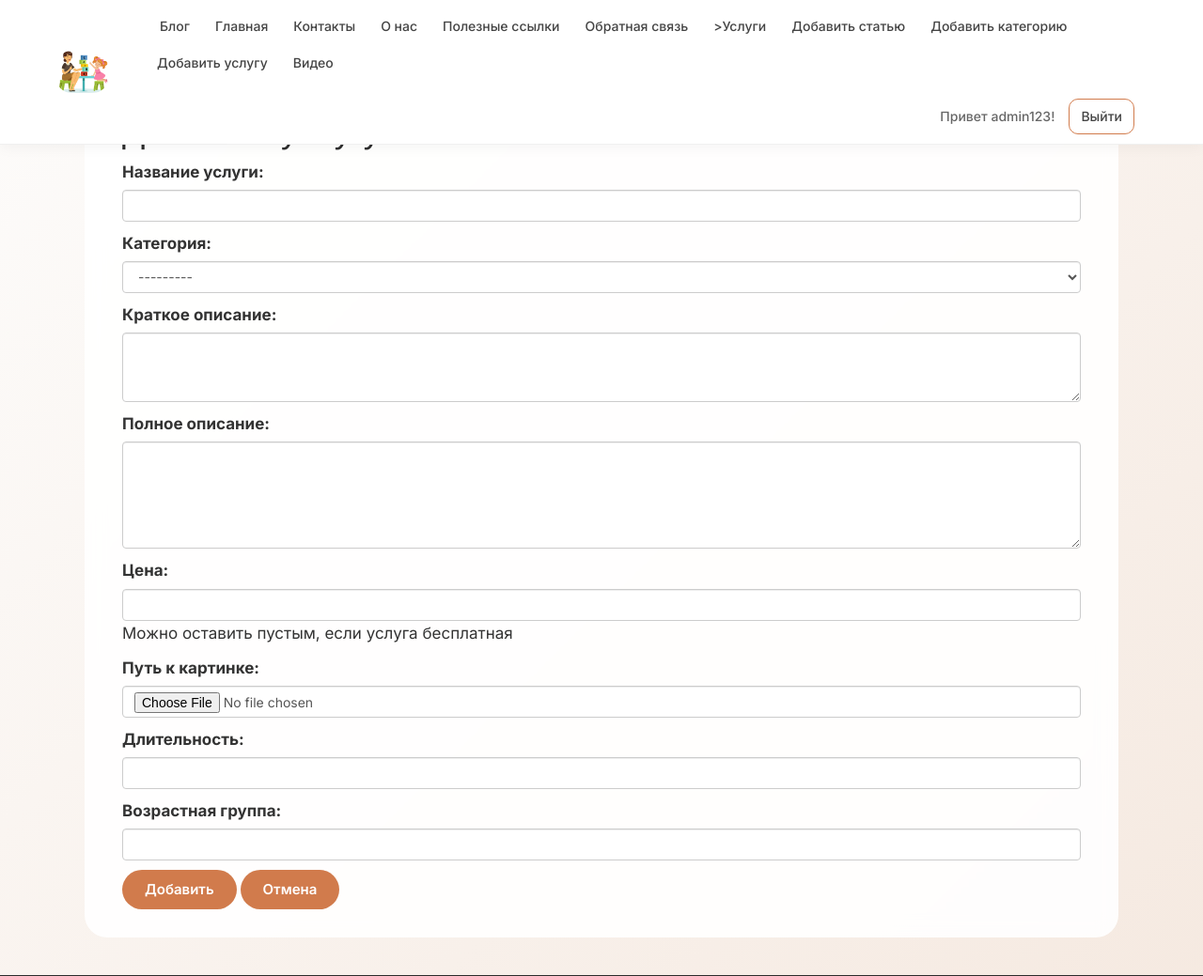
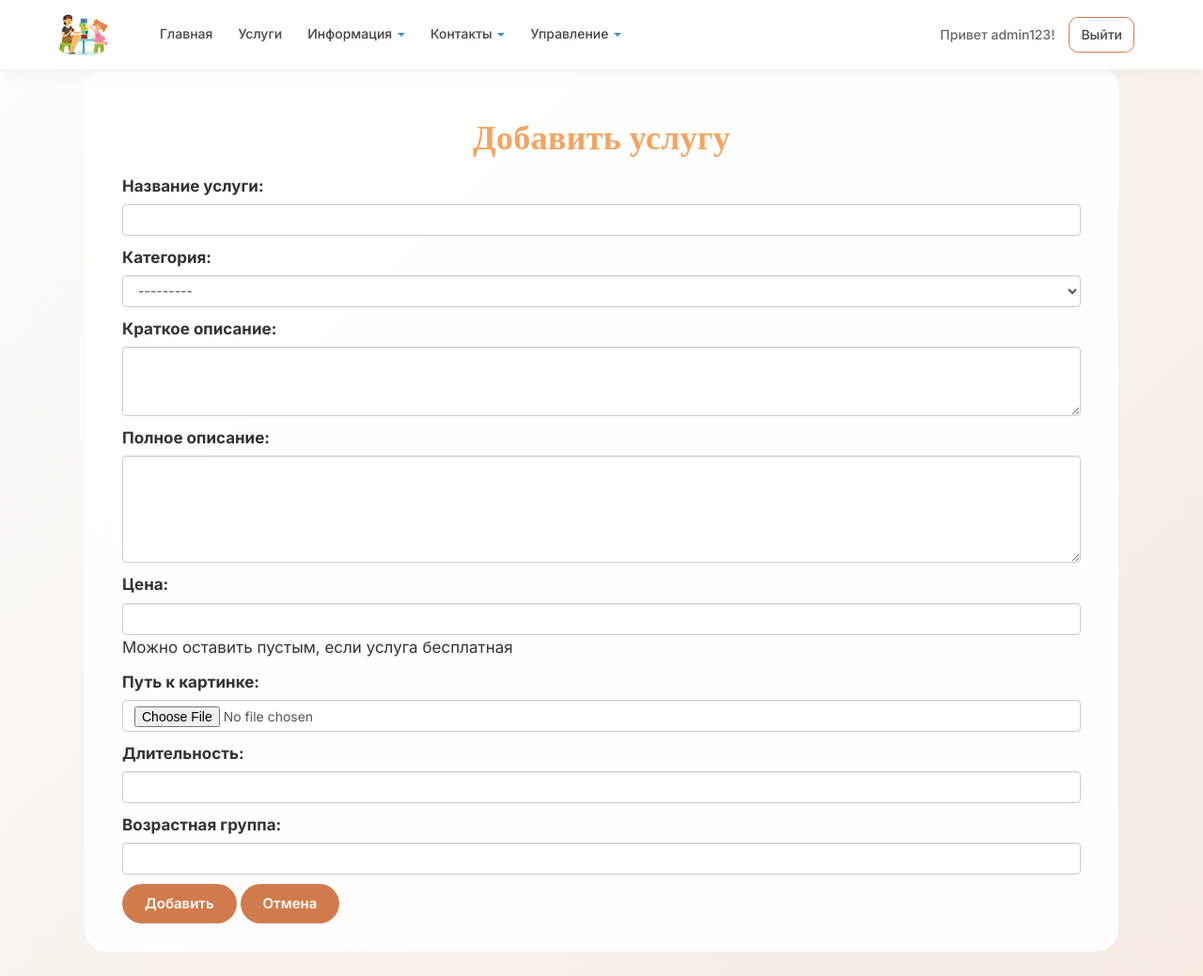
Before and after one commit to Lenchis21/DjangoSite, a Django app: page /add-service/ in a window 1280 px wide. Shown: the top 1039 px of the page at 94% size. Run offline with Django 3.2, Linux system fonts and the light colour scheme; a user stored in the database is signed in; data comes from the database, SQL or seed files in the repository; both versions use the stored data as it was after the commit; some libraries are stand-ins or nearby versions.

Commit message:
Осталось только добавить оформление.

```diff
--- a/DjangoSite/DjangoSite/urls.py
+++ b/DjangoSite/DjangoSite/urls.py
@@ -26,8 +26,9 @@ urlpatterns = [
     path('videopost', views.videopost, name = 'videopost'),
     path('catalog', views.catalog, name='catalog'),
     path('category/<int:category_id>/', views.category_services, name='category_services'),
+    path('service/<int:service_id>/', views.service_detail, name='service_detail'),
+
     path('add-category/', views.add_category, name='add_category'),
-    path('service/<int:service_id>/', views.service_detail, name='service_detail'),
     path('add-service/', views.add_service, name='add_service'),
     path('login/',
          LoginView.as_view
--- a/DjangoSite/app/templates/app/add_category.html
+++ b/DjangoSite/app/templates/app/add_category.html
@@ -1,8 +1,8 @@
 {% extends "app/layout.html" %}
 
 {% block content %}
+<h2 class="title">{{ title }}</h2>
 <div class="container">
-    <h1>Добавить категорию</h1>
     <form method="post">
         {% csrf_token %}
         {{ form.as_p }}
--- a/DjangoSite/app/templates/app/add_service.html
+++ b/DjangoSite/app/templates/app/add_service.html
@@ -1,8 +1,8 @@
 {% extends "app/layout.html" %}
 
 {% block content %}
+<h2 class="title">{{ title }}</h2>
 <div class="container">
-    <h1>Добавить услугу</h1>
     <form method="post" enctype="multipart/form-data">
         {% csrf_token %}
         {{ form.as_p }}
--- a/DjangoSite/app/templates/app/catalog.html
+++ b/DjangoSite/app/templates/app/catalog.html
@@ -5,11 +5,6 @@
 <h2 class="title">{{ title }}</h2>
 
 <div class="container">
-
-    <div class="container">
-        <h1>Услуги логопеда</h1>
-        <p class="lead">Выберите категорию услуг</p>
-
     <div class="row">
         {% for category in categories %}
         <div class="col-md-4 mb-4">
@@ -26,5 +21,4 @@
         {% endfor %}
     </div>
 </div>
-</div>
 {% endblock %}
--- a/DjangoSite/app/templates/app/layout.html
+++ b/DjangoSite/app/templates/app/layout.html
@@ -8,40 +8,54 @@
     <link rel="stylesheet" type="text/css" href="{% static 'app/content/bootstrap.min.css' %}" />
     <link rel="stylesheet" type="text/css" href="{% static 'app/content/site.css' %}" />
     <script src="{% static 'app/scripts/modernizr-2.6.2.js' %}"></script>
-
     <link rel="icon" type="image/x-icon" href="{% static 'app/content/favicon.ico' %}?v=1">
 </head>
 
 <body>
-    <div class="navbar  navbar-fixed-top">
+    <div class="navbar navbar-fixed-top">
         <div class="container menu content-wrapper">
+            <a href="/" class="navbar-brand">
+                <img class="img" src="{% static 'app/content/Логотип.png' %}" alt="logo" />
+            </a>
+            <div class="navbar-collapse collapse">
+                <ul class="nav navbar-nav">
+                    <li><a href="{% url 'home' %}">Главная</a></li>
+                    <li><a href="{% url 'catalog' %}">Услуги</a></li>
 
-            <a href="/" class="navbar-brand"> <img class="img" src="{% static 'app/content/Логотип.png' %}" alt="logo" /> </a>
-            <div class="navbar-collapse collapse">
-                <ul class="nav navbar-nav ">
-                    <li><a href="{% url 'blog' %}">Блог</a></li>
-                    <li><a href="{% url 'home' %}">Главная</a></li>
-                    <li><a href="{% url 'contact' %}">Контакты</a></li>
+                    <li class="dropdown">
+                        <a href="#" class="dropdown-toggle" data-toggle="dropdown">Информация <b class="caret"></b></a>
+                        <ul class="dropdown-menu">
+                            <li><a href="{% url 'about' %}">О нас</a></li>
+                            <li><a href="{% url 'blog' %}">Блог</a></li>
+                            <li><a href="{% url 'videopost' %}">Видео</a></li>
+                            <li><a href="{% url 'link' %}">Полезные ссылки</a></li>
+                        </ul>
+                    </li>
 
-                    <li><a href="{% url 'about' %}">О нас</a></li>
-                    <li><a href="{% url 'link' %}">Полезные ссылки</a></li>
-                    <li><a href="{% url 'pool' %}">Обратная связь</a></li>
-                    <li><a href="{% url 'catalog' %}">>Услуги</a></li>
+                    <li class="dropdown">
+                        <a href="#" class="dropdown-toggle" data-toggle="dropdown">Контакты <b class="caret"></b></a>
+                        <ul class="dropdown-menu">
+                            <li><a href="{% url 'contact' %}">Контакты</a></li>
+                            <li><a href="{% url 'pool' %}">Обратная связь</a></li>
+                        </ul>
+                    </li>
 
                     {% if user.is_superuser %}
-                    <li><a href="{% url 'newpost' %}">Добавить статью</a></li>
-                    <li><a href="{% url 'add_category' %}">Добавить категорию</a></li>
-                    <li><a href="{% url 'add_service' %}">Добавить услугу</a></li>
+                    <li class="dropdown">
+                        <a href="#" class="dropdown-toggle" data-toggle="dropdown">Управление <b class="caret"></b></a>
+                        <ul class="dropdown-menu">
+                            <li><a href="{% url 'newpost' %}">Добавить статью</a></li>
+                            <li><a href="{% url 'add_category' %}">Добавить категорию</a></li>
+                            <li><a href="{% url 'add_service' %}">Добавить услугу</a></li>
+                        </ul>
+                    </li>
                     {% endif %}
-
-                    <li><a href="{% url 'videopost' %}">Видео</a></li>
 
                     {% if not user.is_authenticated %}
                     <li><a href="{% url 'registration' %}">Регистрация</a></li>
                     {% endif %}
                 </ul>
                 {% include 'app/loginpartial.html' %}
-
             </div>
         </div>
     </div>
@@ -49,6 +63,7 @@
     <div class="container body content-wrapper">
         {% block content %}{% endblock %}
     </div>
+
     <footer class="footer-container">
         <div class="container">
             <p class="description">&copy; {% now "Y" %} Nikolaev Aleksandr. Все права защищены.</p>
@@ -59,6 +74,5 @@
     <script src="{% static 'app/scripts/bootstrap.js' %}"></script>
     <script src="{% static 'app/scripts/respond.js' %}"></script>
     {% block scripts %}{% endblock %}
-
 </body>
 </html>
--- a/DjangoSite/app/views.py
+++ b/DjangoSite/app/views.py
@@ -197,7 +197,10 @@ def videopost(request):
 def catalog(request):
     """Страница каталога услуг"""
     categories = ServiceCategory.objects.all()
-    return render(request, 'app/catalog.html', {'categories': categories})
+    return render(request, 'app/catalog.html', {
+        'categories': categories,
+        'title': 'Каталог услуг'
+    })
 
 def category_services(request, category_id):
     """Список услуг в выбранной категории"""
```
Also changed, not shown: DjangoSite/app/static/app/content/site.css (line endings or trailing spaces), DjangoSite/db.sqlite3, DjangoSite/media/Развитие_речи_2.jpg (added), DjangoSite/media/Развитие_речи_3.jpg (added), DjangoSite/media/Развитие_речи_4.webp (added), DjangoSite/media/Развитие_речи_5.jpg (added). Lines whose indentation alone changed are shown as unchanged.
